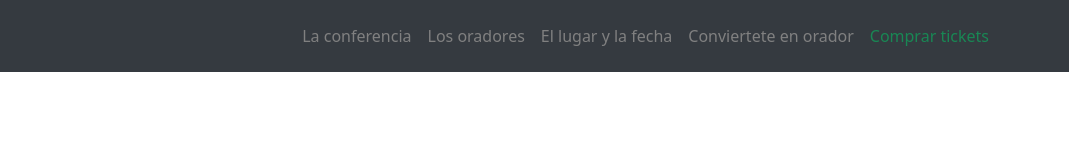
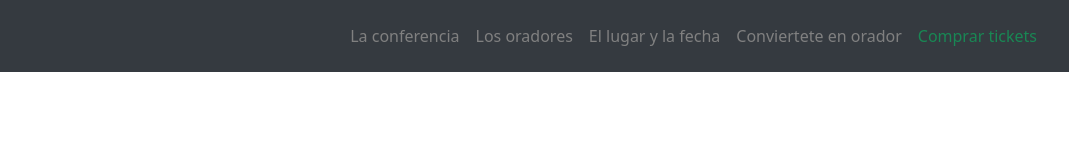
Before and after one commit to gipage/tp-integrador-cac, a plain HTML site: page index.html in a window 1280 px wide. Shown: the full height of the page, 211-1280 px from the left. Drawn offline with nearby package versions, Linux system fonts and the light colour scheme.

Commit message:
nav lista

```diff
--- a/index.html
+++ b/index.html
@@ -25,7 +25,7 @@
             <button class="navbar-toggler" type="button" data-bs-toggle="collapse" data-bs-target="#mynavbar">
                 <span class="navbar-toggler-icon"></span>
             </button>
-            <div class="collapse navbar-collapse px-md-0 px-lg-5" id="mynavbar">
+            <div class="collapse navbar-collapse px-md-0" id="mynavbar">
                 <ul class="navbar-nav ms-auto nav-item-nb">
                     <li class="nav-item">
                         <a class="nav-link" href="#">La conferencia</a>
```
